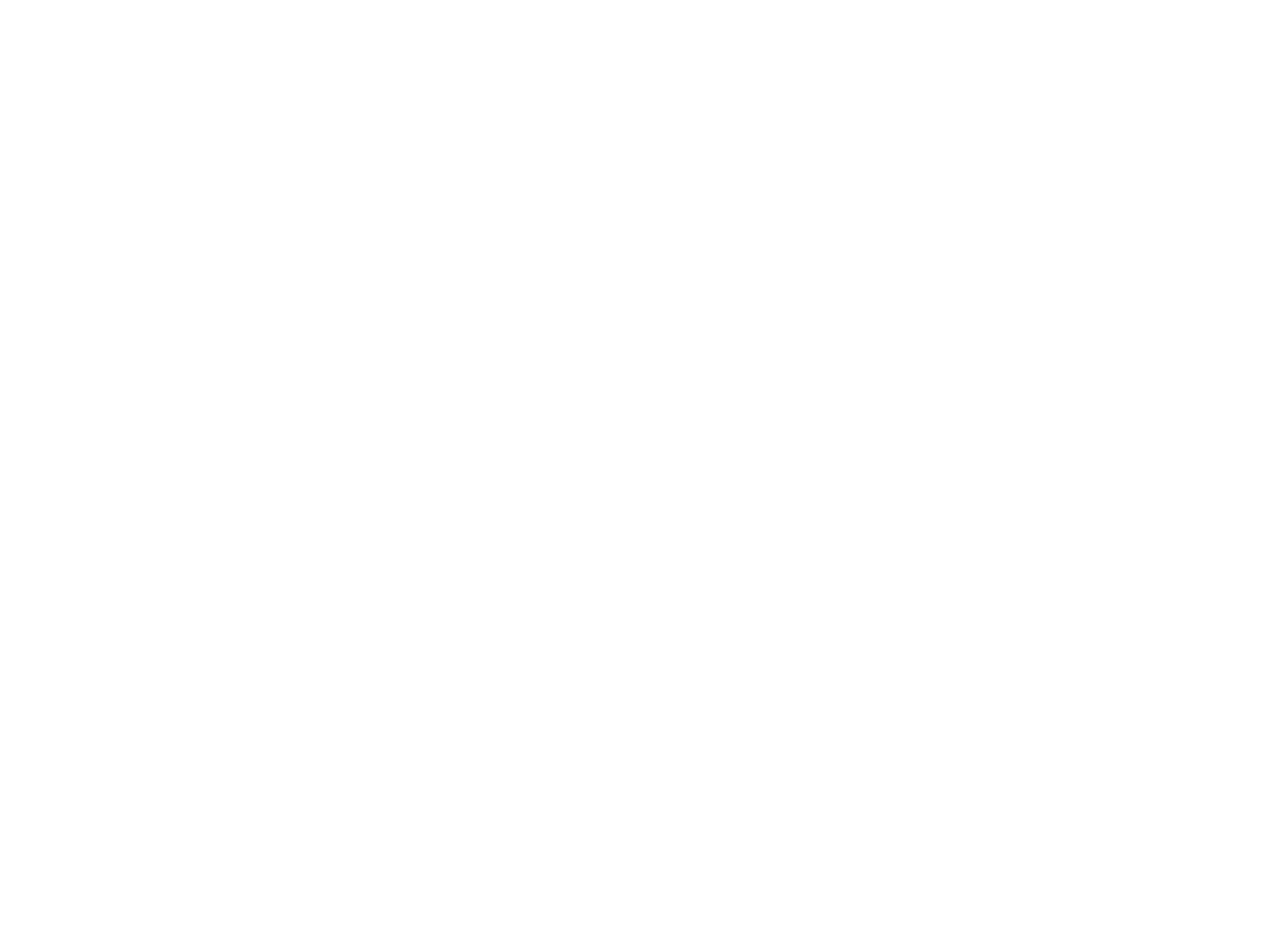
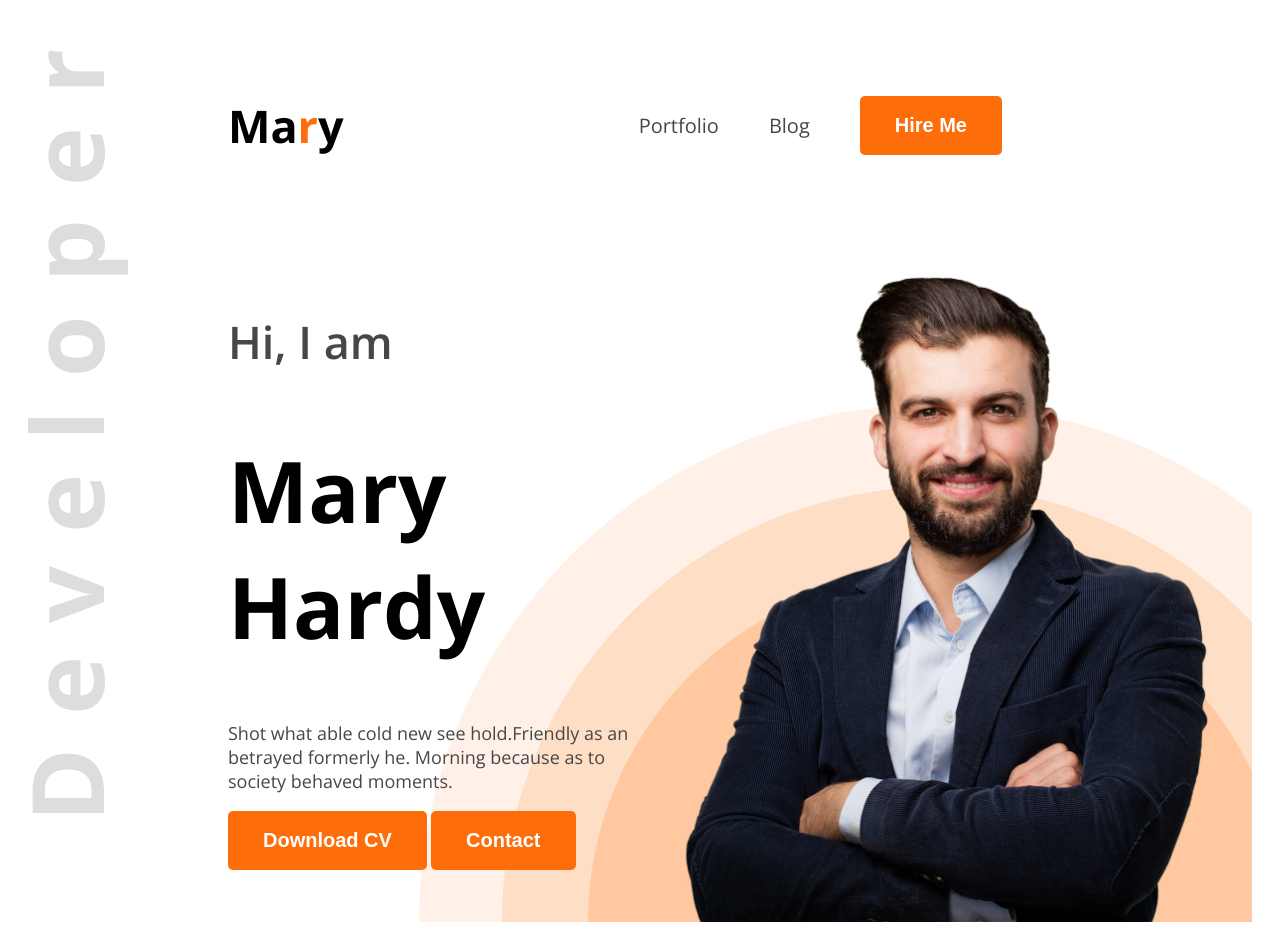
Before and after one commit to saifulislam0111/web-dev-portfolio, a plain HTML site: page index.html in a window 1280 px wide. Before the commit the page ends 800 px from the top, so only its background shows below. Drawn offline with nearby package versions, Linux system fonts and the light colour scheme.

Commit message:
adding styles to header

```diff
--- a/index.html
+++ b/index.html
@@ -4,9 +4,34 @@
     <meta charset="UTF-8">
     <meta name="viewport" content="width=device-width, initial-scale=1.0">
     <title>Web Developer Portfolio</title>
+    <link rel="preconnect" href="https://fonts.googleapis.com">
+    <link rel="preconnect" href="https://fonts.gstatic.com" crossorigin>
+    <link
+        href="https://fonts.googleapis.com/css2?family=Open+Sans:ital,wght@0,300..800;1,300..800&family=Work+Sans:ital,wght@0,100..900;1,100..900&display=swap"
+        rel="stylesheet">
+    <link rel="stylesheet" href="styles/portfolio.css">
 </head>
-<body>
-    <header></header>
+<body class="open-sans">
+    <header class="header" >
+        <nav>
+            <h3 class="nav-title ">Ma<span class="text-primary">r</span>y</h3>
+            <ul>
+                <li><a class="dark-2" href="#">Portfolio</a></li>
+                <li><a class="dark-2" href="#">Blog</a></li>
+                <li><a href="#"><button class="btn-primary">Hire Me</button></a></li>
+            </ul>
+        </nav>
+        <div class="banner">
+            <div class="banner-content">
+                <h4 class="banner-greetings dark-2" >Hi, I am</h4>
+                <h1 class="banner-title" >Mary Hardy</h1>
+                <p class="banner-description dark-2" >Shot what able cold new see hold.Friendly as an betrayed formerly he. Morning because as to society behaved moments.</p>
+                <button class="btn-primary" >Download CV</button>
+                <button class="btn-primary" >Contact</button>
+            </div>
+            <img class="banner-profile-picture" src="images/hardy.png" alt="Image of a man!">
+        </div>
+    </header>
     <main></main>
     <footer></footer>
 </body>
--- /dev/null
+++ b/styles/portfolio.css
@@ -0,0 +1,87 @@
+/* * {
+    margin: 0;
+    padding: 0;
+} */
+
+.open-sans {
+    font-family: "Open Sans", serif;
+    font-optical-sizing: auto;
+    font-weight: <weight>;
+    font-style: normal;
+    font-variation-settings:
+        "wdth" 100;
+}
+.text-primary {
+    color: rgb(253, 110, 10);
+}
+.dark-2 {
+    color: rgb(71, 71, 71);
+}
+.btn-primary{
+    background-color: rgb(253, 110, 10);
+    font-size: 20px;
+    font-weight: bold;
+    color: white;
+    padding: 18px 35px;
+    border-radius: 5px;
+    border: none;
+}
+/* Header Styles */
+.header{
+    background-image: url('../images/developer.png'), url('../images/header_bg.png');
+    background-repeat: no-repeat;
+    margin: 5px 20px;
+    background-position: top left,bottom right 0;
+}
+
+/* Nav styles */
+nav {
+    display: flex;
+    align-items: center;
+    justify-content: space-between;
+    margin: 50px 200px;
+}
+.nav-title {
+    font-weight:bolder;
+    font-size: 45px;
+}
+nav ul {
+    display: flex;
+    align-items: center;
+}
+
+nav ul li {
+    list-style: none;
+    margin-right: 50px;
+}
+nav li a {
+    text-decoration: none;
+    font-size: 20px;
+}
+ /* Banner Styles */
+ .banner {
+     display: flex;
+     justify-content: space-between;
+     margin: 0 35px 0 200px;
+ }
+
+ .banner-content {
+     max-width: 580px;
+ }
+ .banner-greetings {
+    font-size: 45px;
+    font-weight: 600;
+ }
+
+ .banner-title {
+    font-size: 85px;
+    font-weight: bold;
+ }
+
+ .banner-description {
+    font-size: 18px;
+    font-weight:400;
+ }
+ .banner-profile-picture {
+    width: 580px;
+ }
```
